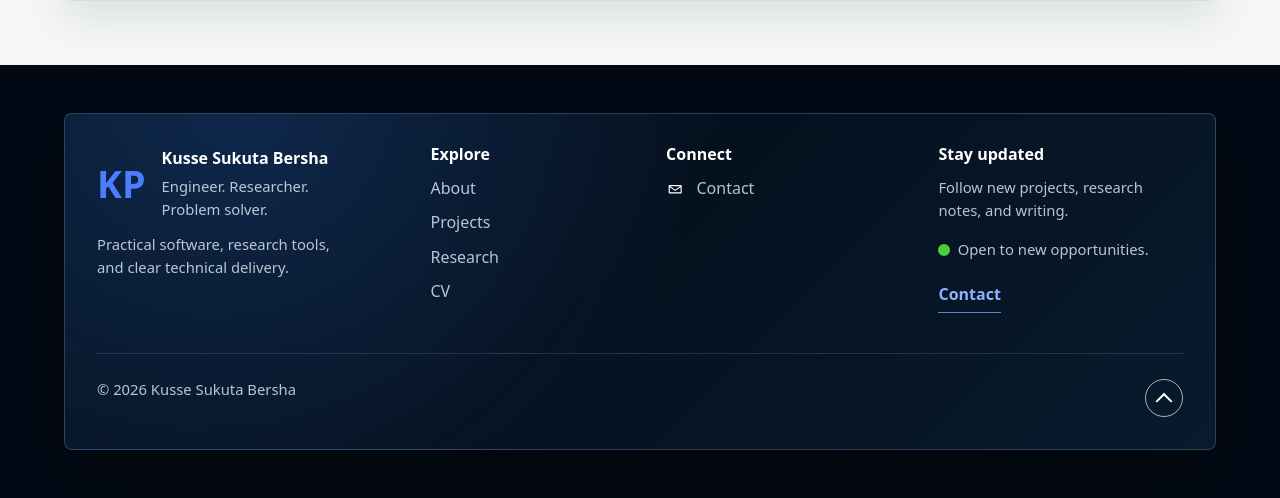
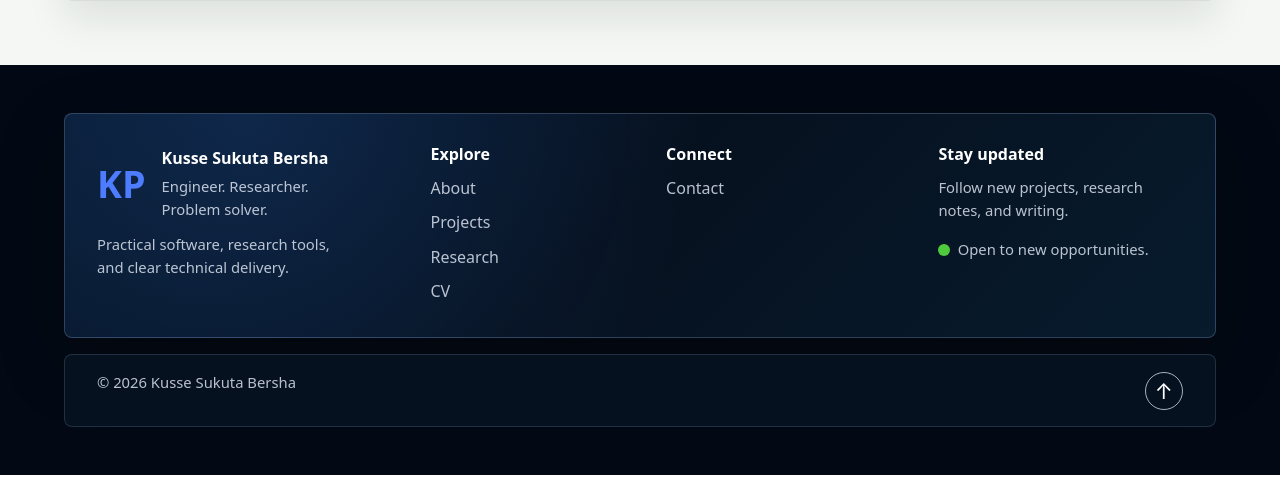
Before and after one commit to ksbk/kusse-portfolio, a Django app: page / in a window 1280 px wide. Shown: the part 3061-3559 px from the top of the page. After the commit the page ends 3536 px from the top, so only its background shows below. Run offline with Django 5.2, Linux system fonts and the light colour scheme.

Commit message:
ui: refine responsive footer layout

```diff
--- a/static/css/components.css
+++ b/static/css/components.css
@@ -335,28 +335,12 @@
     gap: var(--space-2);
 }
 
-.site-footer__status span {
+.site-footer__status-dot {
     flex: 0 0 auto;
     width: 0.7rem;
     height: 0.7rem;
     border-radius: 999px;
     background: #4fca3d;
-}
-
-.site-footer__cta {
-    display: inline-flex;
-    align-items: center;
-    justify-content: center;
-    min-height: 2.25rem;
-    border-bottom: 1px solid rgb(143 176 255 / 70%);
-    color: #8fb0ff;
-    font-weight: 700;
-    text-decoration: none;
-}
-
-.site-footer__cta:hover {
-    color: #ffffff;
-    border-bottom-color: #ffffff;
 }
 
 .site-footer__top-link {
@@ -372,17 +356,13 @@
 }
 
 .site-footer__top-link span {
-    width: 0.75rem;
-    height: 0.75rem;
-    border-top: 2px solid currentColor;
-    border-left: 2px solid currentColor;
-    transform: translateY(0.2rem) rotate(45deg);
+    font-size: 1.35rem;
+    line-height: 1;
 }
 
 .site-footer__mark:focus-visible,
 .site-footer .footer-nav a:focus-visible,
-.site-footer__top-link:focus-visible,
-.site-footer__cta:focus-visible {
+.site-footer__top-link:focus-visible {
     outline: 2px solid #8fb0ff;
     outline-offset: 3px;
 }
--- a/static/css/layout.css
+++ b/static/css/layout.css
@@ -127,12 +127,21 @@
 
 .site-footer__bottom {
     display: flex;
-    grid-column: 1 / -1;
     align-items: center;
     justify-content: space-between;
     gap: var(--space-6);
-    border-top: 1px solid rgb(116 143 181 / 26%);
-    padding-top: var(--space-6);
+    margin-top: var(--space-4);
+    border: 1px solid rgb(116 143 181 / 24%);
+    border-radius: var(--radius-md);
+    padding: var(--space-4) var(--space-8);
+    background: #06111f;
+}
+
+@media (max-width: 64rem) {
+    .site-footer__panel {
+        grid-template-columns: minmax(0, 1.1fr) minmax(0, 1fr);
+        gap: var(--space-8);
+    }
 }
 
 @media (max-width: 48rem) {
@@ -181,19 +190,19 @@
 
 @media (max-width: 56rem) {
     .site-footer__panel {
-        grid-template-columns: repeat(2, minmax(0, 1fr));
+        grid-template-columns: minmax(0, 1.05fr) minmax(0, 1fr);
         gap: var(--space-8) var(--space-6);
     }
 }
 
-@media (max-width: 48rem) {
+@media (max-width: 42rem) {
     .site-footer {
         padding-block: var(--space-8);
     }
 
     .site-footer__panel {
         grid-template-columns: 1fr;
-        gap: var(--space-6);
+        gap: var(--space-4);
         padding: var(--space-6);
     }
 
--- a/templates/includes/footer.html
+++ b/templates/includes/footer.html
@@ -53,14 +53,7 @@
                     {% endif %}
                     {% for item in footer_nav.connect %}
                         <li>
-                            <a class="footer-nav__icon-link" href="{{ item.url }}"{% if item.is_active %} aria-current="page"{% endif %}>
-                                <span class="footer-icon" aria-hidden="true">
-                                    <svg viewBox="0 0 24 24" focusable="false">
-                                        <path d="M4.75 6.5h14.5c.69 0 1.25.56 1.25 1.25v8.5c0 .69-.56 1.25-1.25 1.25H4.75c-.69 0-1.25-.56-1.25-1.25v-8.5c0-.69.56-1.25 1.25-1.25Zm.77 1.5L12 12.66 18.48 8H5.52Zm13.48 1.36-6.56 4.72a.75.75 0 0 1-.88 0L5 9.36V16h14V9.36Z"></path>
-                                    </svg>
-                                </span>
-                                <span>{{ item.label }}</span>
-                            </a>
+                            <a href="{{ item.url }}"{% if item.is_active %} aria-current="page"{% endif %}>{{ item.label }}</a>
                         </li>
                     {% endfor %}
                 </ul>
@@ -70,19 +63,18 @@
                 <h3 id="footer-updates-heading" class="site-footer__heading">{{ footer.updates_heading }}</h3>
                 <p>{{ footer.updates_text }}</p>
                 <p class="site-footer__status">
-                    <span aria-hidden="true"></span>
+                    <span class="site-footer__status-dot" aria-hidden="true"></span>
                     {{ footer.availability_text }}
                 </p>
-                <a class="site-footer__cta" href="{{ contact_url }}">Contact</a>
             </section>
+        </div>
 
-            <div class="site-footer__bottom">
-                <p>&copy; {% now "Y" %} {{ site.name }}</p>
+        <div class="site-footer__bottom">
+            <p>&copy; {% now "Y" %} {{ site.name }}</p>
 
-                <a href="#main-content" class="site-footer__top-link" aria-label="Back to top">
-                    <span aria-hidden="true"></span>
-                </a>
-            </div>
+            <a href="#main-content" class="site-footer__top-link" aria-label="Back to top">
+                <span aria-hidden="true">↑</span>
+            </a>
         </div>
     </div>
 </footer>
```
Also changed, not shown: other parts of static/css/components.css (+60 -7 lines).
